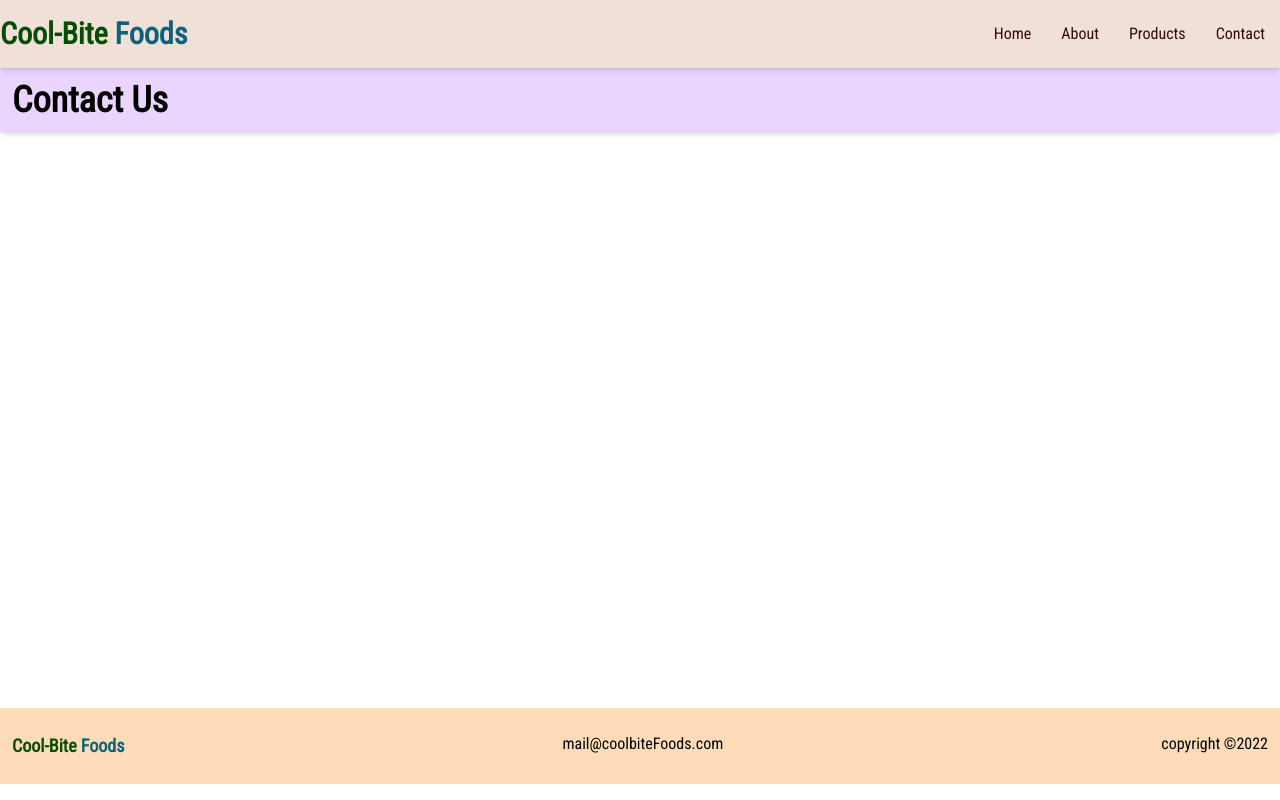
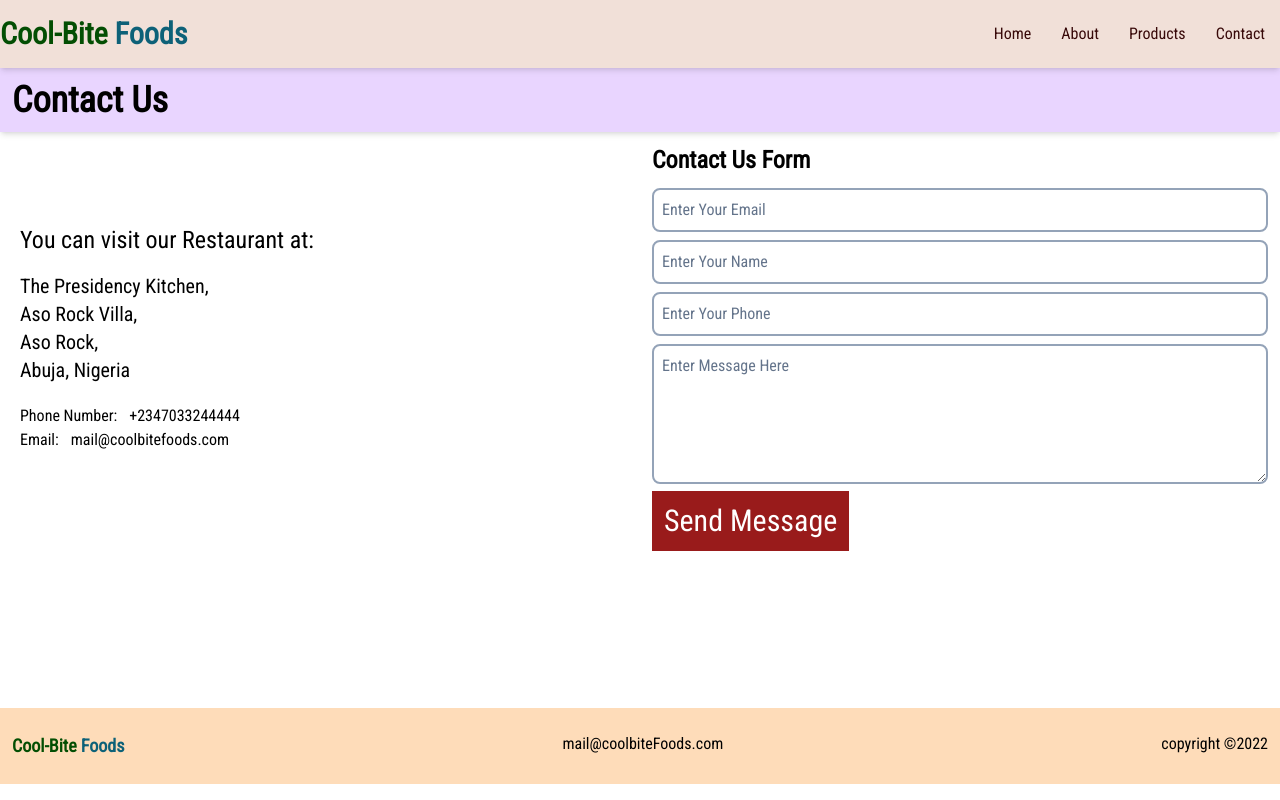
Before and after one commit to theMistDev/react-restaurant, a React (Create React App) app: page /contact in a window 1280 px wide. Built offline with nearby package versions, Linux system fonts and the light colour scheme.

Commit message:
contact page updates

```diff
--- a/src/components/pages/About.js
+++ b/src/components/pages/About.js
@@ -1,4 +1,5 @@
 import React from 'react';
+import Button from '../Button';
 import PageTitle from '../PageTitle';
 
 const About = () => {
@@ -6,11 +7,13 @@ const About = () => {
     <main>
       <PageTitle title="About Us" />
 
-      <div className="md:grid grid-cols-2">
-        <div className="col-span-1">
-          <h3 className="text-2xl font-bold">A clean Kitchen does wonders.</h3>
+      <div className="md:grid grid-cols-2 max-h-screen">
+        <div className="col-span-1 px-6 py-3 flex flex-col justify-around h-[80vh]">
+          <h3 className="text-2xl font-bold py-3">
+            A clean Kitchen does wonders.
+          </h3>
 
-          <p>
+          <p className="py-3 text-xl">
             If you’re interested in playing around with React, you can use an
             online code playground. Try a Hello World template on CodePen,
             CodeSandbox, or Stackblitz. If you prefer to use your own text
@@ -20,21 +23,20 @@ const About = () => {
             demos.
           </p>
 
-          <p>
+          <p className="py-3 text-xl">
             When starting a React project, a simple HTML page with script tags
             might still be the best option. It only takes a minute to set up! As
             your application grows, you might want to consider a more integrated
-            setup. There are several JavaScript toolchains we recommend for
-            larger applications. Each of them can work with little to no
-            configuration and lets you take full advantage of the rich React
-            ecosystem. Learn how.
+            setup..
           </p>
+
+          <Button title="Learn More" />
         </div>
 
-        <div className="col-span-1">
+        <div className="col-span-1 flex w-full">
           <img
-            className=" object-cover w-full"
-            src="https://images.unsplash.com/photo-1551218808-94e220e084d2?ixlib=rb-1.2.1&ixid=MnwxMjA3fDB8MHxzZWFyY2h8NXx8cmVzdGF1cmFudCUyMGtpdGNoZW58ZW58MHx8MHx8&auto=format&fit=crop&w=400&q=60"
+            className="object-cover w-full"
+            src="https://images.unsplash.com/photo-1557955776-857434f1c951?ixlib=rb-1.2.1&ixid=MnwxMjA3fDB8MHxzZWFyY2h8MTB8fHJlc3RhdXJhbnQlMjBraXRjaGVufGVufDB8fDB8fA%3D%3D&auto=format&fit=crop&w=400&q=60"
             alt="product"
           />
         </div>
--- a/src/components/pages/Contact.js
+++ b/src/components/pages/Contact.js
@@ -1,11 +1,71 @@
 import React from 'react';
 import PageTitle from '../PageTitle';
+import Button from '../Button';
 
 
 const Contact = () => {
   return (
     <main>
       <PageTitle title="Contact Us" />
+      <div className="md:grid grid-cols-2">
+        <div className="col-span-1 flex flex-col justify-center pl-5">
+          <div className="text-xl">
+            <h4 className="text-2xl">You can visit our Restaurant at:</h4>
+            <p className="pt-4">The Presidency Kitchen, </p>
+            <p>Aso Rock Villa, </p>
+            <p>Aso Rock, </p>
+            <p>Abuja, Nigeria</p>
+          </div>
+
+          <div className="py-5">
+            <div className="flex flex-row items-center">
+              <label>Phone Number:</label>
+              <p className="pl-3">+2347033244444</p>
+            </div>
+
+            <div className="flex flex-row items-center ">
+              <label>Email:</label>
+              <p className="pl-3">mail@coolbitefoods.com</p>
+            </div>
+          </div>
+        </div>
+
+        <div>
+          <form className="w-full px-3 py-3">
+            <h4 className="font-bold text-2xl pb-3">Contact Us Form</h4>
+            <input
+              name="email"
+              type="email"
+              placeholder="Enter Your Email"
+              className="border-2 border-slate-400 w-full py-2 pl-2 placeholder-slate-500 rounded-lg"
+            />
+
+            <input
+              name="name"
+              type="text"
+              placeholder="Enter Your Name"
+              className="mt-2 border-2 border-slate-400 w-full py-2 pl-2 placeholder-slate-500 rounded-lg"
+            />
+
+            <input
+              name="phone"
+              type="tel"
+              placeholder="Enter Your Phone"
+              className="mt-2 border-2 border-slate-400 w-full py-2 pl-2 placeholder-slate-500 rounded-lg"
+            />
+
+            <textarea
+              name="message"
+              type="text"
+              placeholder="Enter Message Here"
+              className="mt-2 border-2 border-slate-400 w-full py-2 pl-2 placeholder-slate-500 rounded-lg"
+            rows='5'
+            />
+
+            <Button title="Send Message" />
+          </form>
+        </div>
+      </div>
     </main>
   );
 };
```
